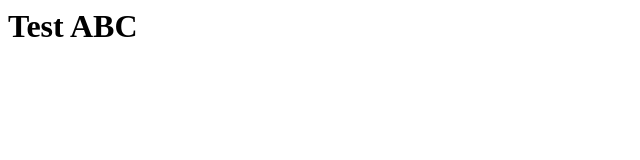
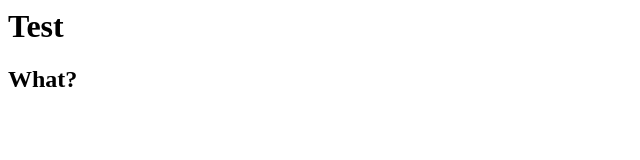
Before and after one commit to DFPGit/dfpweb, a plain HTML site: page index.html in a window 1280 px wide. Shown: the whole page, without its empty margins (0-640 px from the left). Drawn offline with Linux system fonts and the light colour scheme.

Commit message:
Update index.html

```diff
--- a/index.html
+++ b/index.html
@@ -1 +1,2 @@
-<h1>Test ABC</h1>
+<h1>Test</h1>
+<h2>What?</h2>
```
